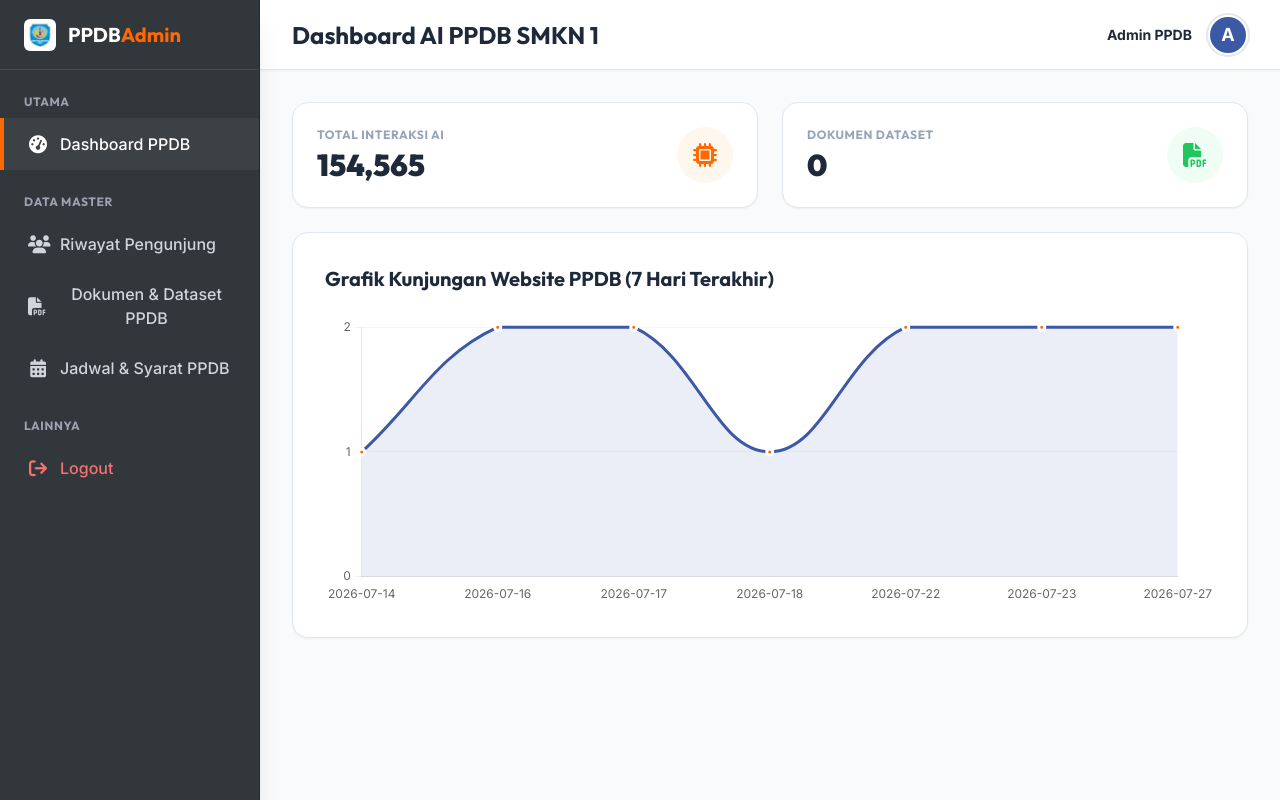
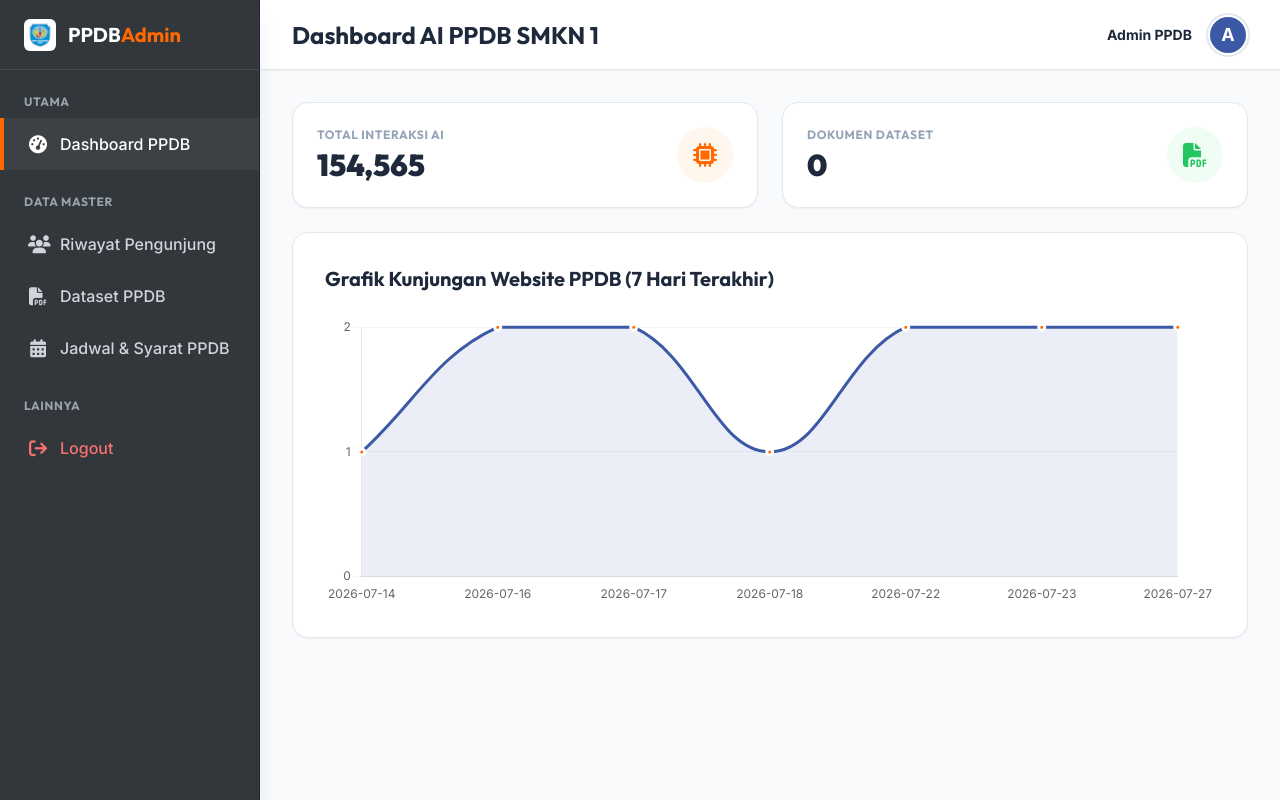
Before and after one commit to syahputra21/Chatbot_PPDB_SMK_NEGERI_1_KOTA_SORONG, a Flask app: page /admin in a window 1280 px wide. Run offline with Flask 3, Linux system fonts and the light colour scheme; the visitor is signed in with stand-in values (Sample User, id 1); data comes from the database, SQL or seed files in the repository; some libraries are stand-ins or nearby versions.

Commit message:
refactor(admin): Menyesuaikan teks menu dan judul menjadi Dataset PPDB

```diff
--- a/templates/admin.html
+++ b/templates/admin.html
@@ -127,7 +127,7 @@
             <button onclick="switchTab('pdf')" id="btn-pdf"
                 class="sidebar-item w-full flex items-center gap-3 px-6 py-3 text-gray-300 hover:text-white hover:bg-white/5 transition-all border-l-4 border-transparent">
                 <i class="fa-solid fa-file-pdf w-5 text-center text-lg"></i>
-                <span class="font-medium">Dokumen & Dataset PPDB</span>
+                <span class="font-medium">Dataset PPDB</span>
             </button>
             <button onclick="switchTab('config')" id="btn-config"
                 class="sidebar-item w-full flex items-center gap-3 px-6 py-3 text-gray-300 hover:text-white hover:bg-white/5 transition-all border-l-4 border-transparent">
@@ -206,7 +206,8 @@
 
                     <!-- Grafik Chart.js -->
                     <div class="bg-white rounded-2xl shadow-sm border border-slate-200 p-8">
-                        <h2 class="text-xl font-bold text-slate-800 mb-6 font-outfit">Grafik Kunjungan Website PPDB (7 Hari Terakhir)</h2>
+                        <h2 class="text-xl font-bold text-slate-800 mb-6 font-outfit">Grafik Kunjungan Website PPDB (7
+                            Hari Terakhir)</h2>
                         <div class="relative h-72 w-full">
                             <canvas id="visitorChart"></canvas>
                         </div>
@@ -254,7 +255,8 @@
                     </div>
 
                     <div class="mt-10 flex flex-col md:flex-row justify-between items-start md:items-center mb-6 gap-4">
-                        <h2 class="text-xl font-bold text-slate-800 font-outfit">Log Akses Perangkat Pengunjung PPDB</h2>
+                        <h2 class="text-xl font-bold text-slate-800 font-outfit">Log Akses Perangkat Pengunjung PPDB
+                        </h2>
                     </div>
 
                     <div class="border border-slate-100 rounded-xl overflow-x-auto mb-10">
@@ -309,7 +311,8 @@
             <!-- PDF Upload Tab -->
             <section id="tab-pdf" class="tab-content">
                 <div class="bg-white rounded-2xl shadow-sm border border-slate-200 p-8">
-                    <h2 class="text-xl font-bold text-slate-800 mb-8 font-outfit">Dokumen Informasi PPDB SMKN 1 Kota Sorong</h2>
+                    <h2 class="text-xl font-bold text-slate-800 mb-8 font-outfit">Dokumen Informasi PPDB SMKN 1 Kota
+                        Sorong</h2>
 
                     <div class="grid grid-cols-1 lg:grid-cols-2 gap-10">
                         <!-- Form Upload -->
@@ -552,7 +555,7 @@
         const titles = {
             'dashboard': 'Dashboard AI PPDB SMKN 1',
             'stats': 'Riwayat Kunjungan Website',
-            'pdf': 'Dokumen & Dataset PPDB',
+            'pdf': 'Dataset PPDB',
             'config': 'Jadwal & Syarat PPDB'
         };
 
```
